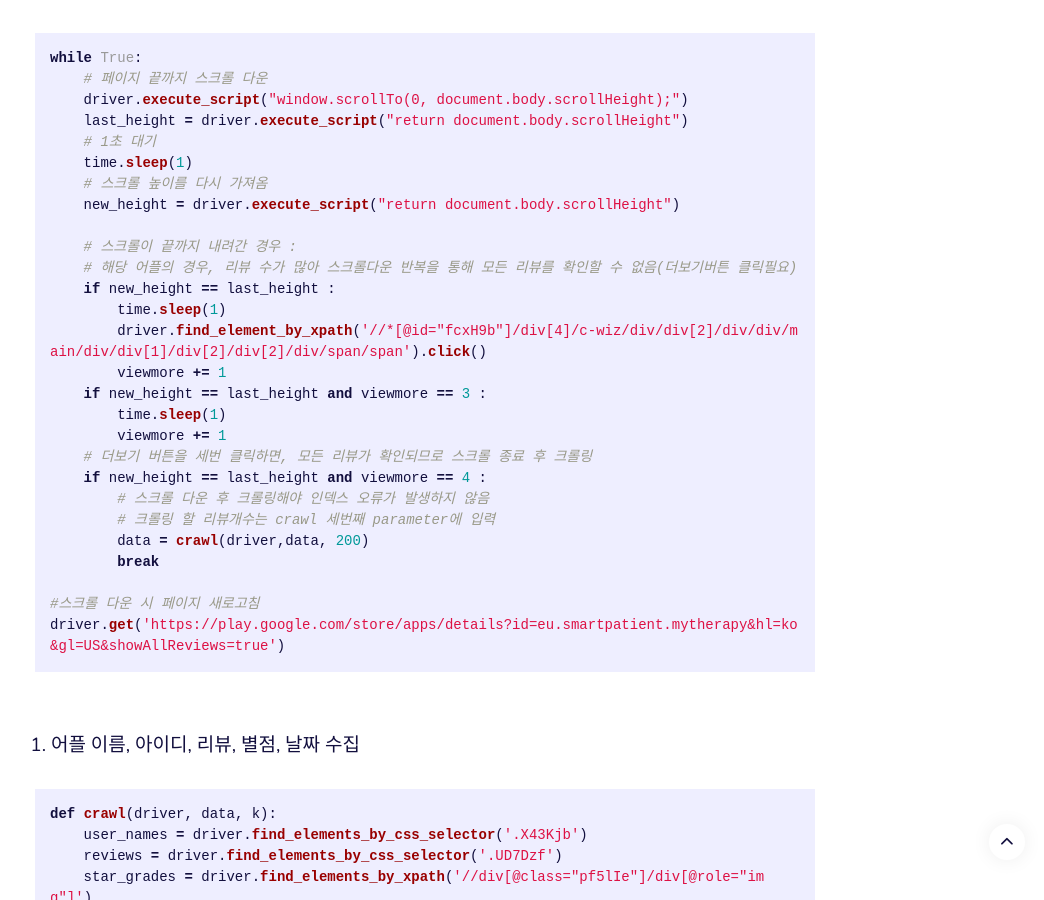
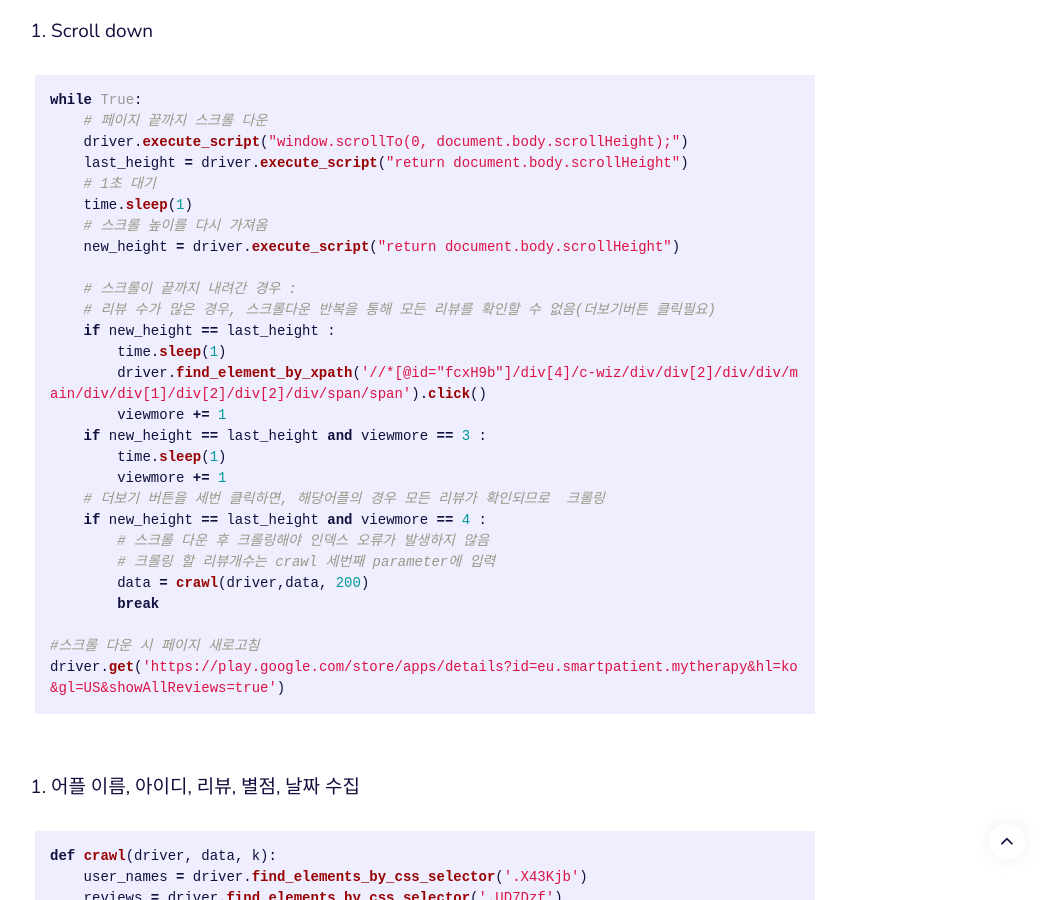
Before and after one commit to HongDaye71/HongDaye71.github.io, a Jekyll site: the page built from _posts/2022-01-04-Crawling.markdown, in a window 1280 px wide and 900 px high, scrolled down 3045 px. Shown: the whole window, without its empty margins (215-1259 px from the left). Built offline with Jekyll 4.4.1, drawn with Linux system fonts in a browser that asks for light colours; comment, search, counter and statistics services are not loaded.

Commit message:
Update 2022-01-04-Crawling.markdown

````diff
--- a/_posts/2022-01-04-Crawling.markdown
+++ b/_posts/2022-01-04-Crawling.markdown
@@ -52,8 +52,10 @@ data = pd.DataFrame(data=[], columns=['아이디','리뷰','별점','날짜'])
 ```python
 #브라우저 드라이버 설치경로 입력
 driver = webdriver.Chrome(executable_path='C:/Users/ghdek/Desktop/chromedriver')
+
 #크롤링 할 페이지 주소
 driver.get('https://play.google.com/store/apps/details?id=eu.smartpatient.mytherapy&hl=ko&gl=US')
+
 #첫 화면에는 4개의 리뷰만이 보이므로 Selenium을 사용해 '리뷰 모두보기'버튼클릭
 # XPath : F12 -> 상단 '상자 안 마우스 아이콘' 클릭-> 리뷰 모두보기 클릭하여 해당 버튼이 작성된 소스코드 확인 -> 마우스 우클릭 -> Copy -> Copy xpath
 driver.find_element_by_xpath('//*[@id="fcxH9b"]/div[4]/c-wiz/div/div[2]/div/div/main/div/div[1]/div[6]/div/span/span').click()
@@ -73,7 +75,7 @@ while True:
     new_height = driver.execute_script("return document.body.scrollHeight")
 
     # 스크롤이 끝까지 내려간 경우 :
-    # 해당 어플의 경우, 리뷰 수가 많아 스크롤다운 반복을 통해 모든 리뷰를 확인할 수 없음(더보기버튼 클릭필요)
+    # 리뷰 수가 많은 경우, 스크롤다운 반복을 통해 모든 리뷰를 확인할 수 없음(더보기버튼 클릭필요)
     if new_height == last_height :
         time.sleep(1)
         driver.find_element_by_xpath('//*[@id="fcxH9b"]/div[4]/c-wiz/div/div[2]/div/div/main/div/div[1]/div[2]/div[2]/div/span/span').click()
@@ -81,7 +83,7 @@ while True:
     if new_height == last_height and viewmore == 3 :
         time.sleep(1)
         viewmore += 1
-    # 더보기 버튼을 세번 클릭하면, 모든 리뷰가 확인되므로 스크롤 종료 후 크롤링
+    # 더보기 버튼을 세번 클릭하면, 해당어플의 경우 모든 리뷰가 확인되므로  크롤링
     if new_height == last_height and viewmore == 4 :
         # 스크롤 다운 후 크롤링해야 인덱스 오류가 발생하지 않음
         # 크롤링 할 리뷰개수는 crawl 세번째 parameter에 입력
````
